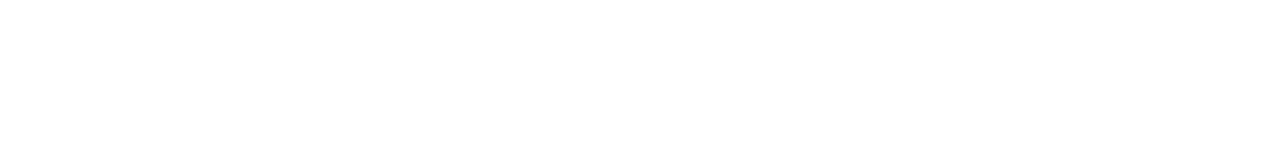
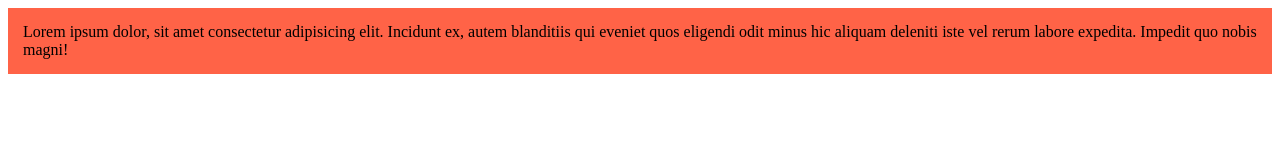
Before and after one commit to AlAmin8938/my-simple-website, a plain HTML site: page index.html in a window 1280 px wide. Drawn offline with Linux system fonts and the light colour scheme.

Commit message:
first commit

```diff
--- a/index.html
+++ b/index.html
@@ -4,8 +4,11 @@
   <meta charset="UTF-8">
   <meta name="viewport" content="width=device-width, initial-scale=1.0">
   <title>My Simple Website</title>
+  <link rel="stylesheet" href="styles/style.css">
 </head>
 <body>
-
+  <div>
+    Lorem ipsum dolor, sit amet consectetur adipisicing elit. Incidunt ex, autem blanditiis qui eveniet quos eligendi odit minus hic aliquam deleniti iste vel rerum labore expedita. Impedit quo nobis magni!
+  </div>
 </body>
 </html>
--- /dev/null
+++ b/styles/style.css
@@ -0,0 +1,4 @@
+div{
+  background-color: tomato;
+  padding: 15px;
+}
```
